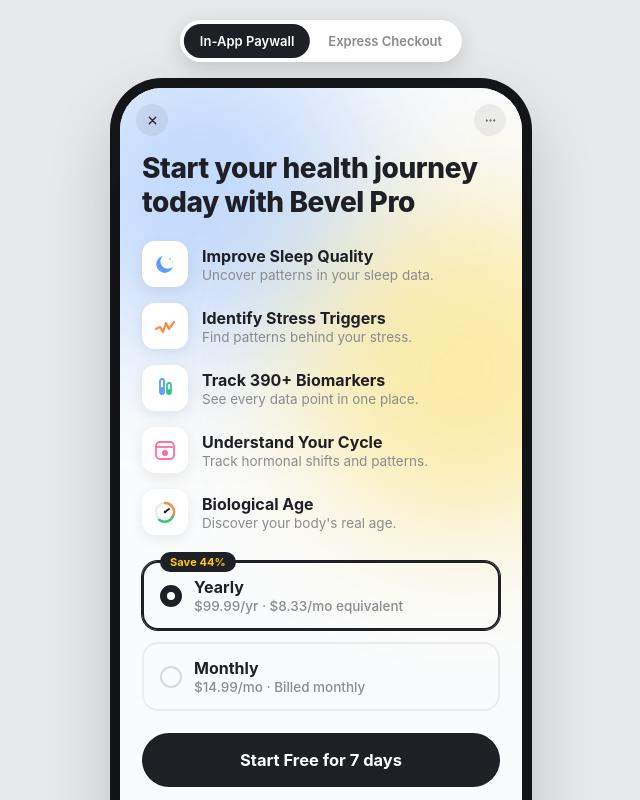
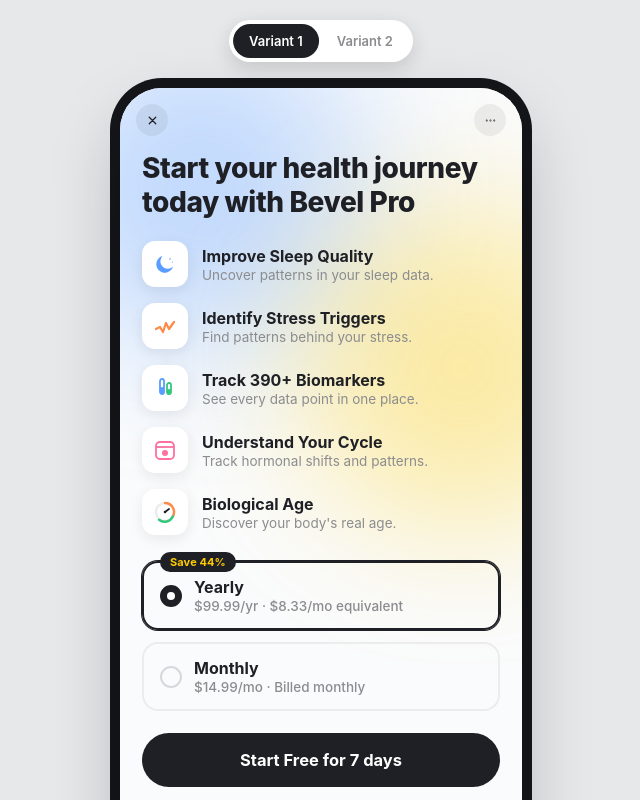
Before and after one commit to dreivolkov/express-checkout, a plain HTML site: page index.html in a window 1280 px wide. Shown: the top 800 px of the page, without its empty margins (319-959 px from the left). Drawn offline with Linux system fonts and the light colour scheme; a script that the page names is missing.

Commit message:
your message here

```diff
--- a/index.html
+++ b/index.html
@@ -487,8 +487,8 @@
 
     <!-- View toggle -->
     <div class="view-switcher">
-      <button class="switch-btn active" data-view="paywall">In-App Paywall</button>
-      <button class="switch-btn" data-view="express">Express Checkout</button>
+      <button class="switch-btn active" data-view="paywall">Variant 1</button>
+      <button class="switch-btn" data-view="express">Variant 2</button>
     </div>
 
     <!-- ===================== VIEW A: In-app paywall ===================== -->
@@ -739,6 +739,7 @@
             theme: "light",
             variant: "express",
             frameTarget: "express-checkout-container",
+            // showNonExpressPaymentMethods: false,
             frameInitialHeight: "150",
             frameStyle: "width: 100%; min-width: 312px; background-color: transparent; border: none;",
             showAddDiscounts: false,
```
